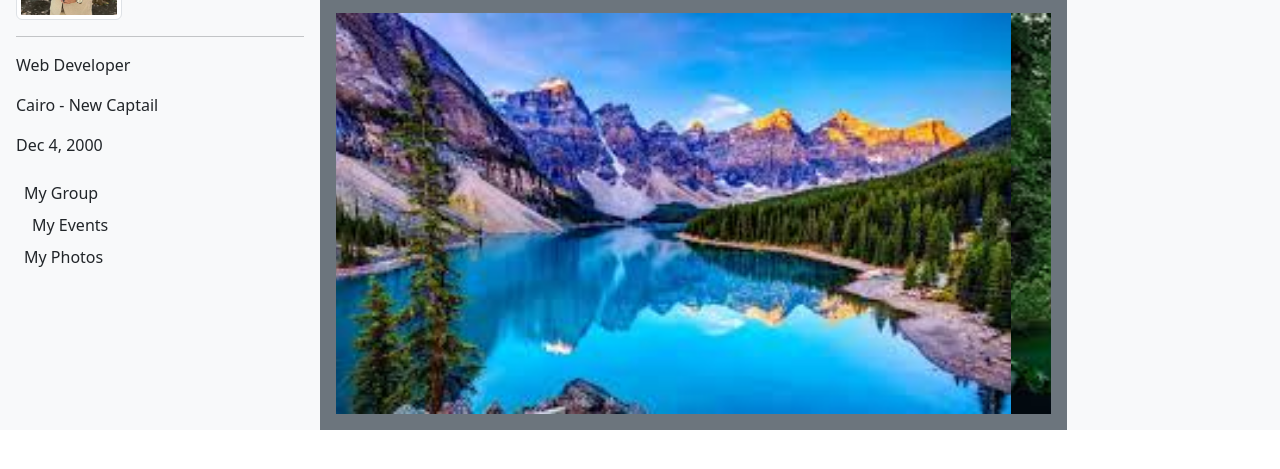
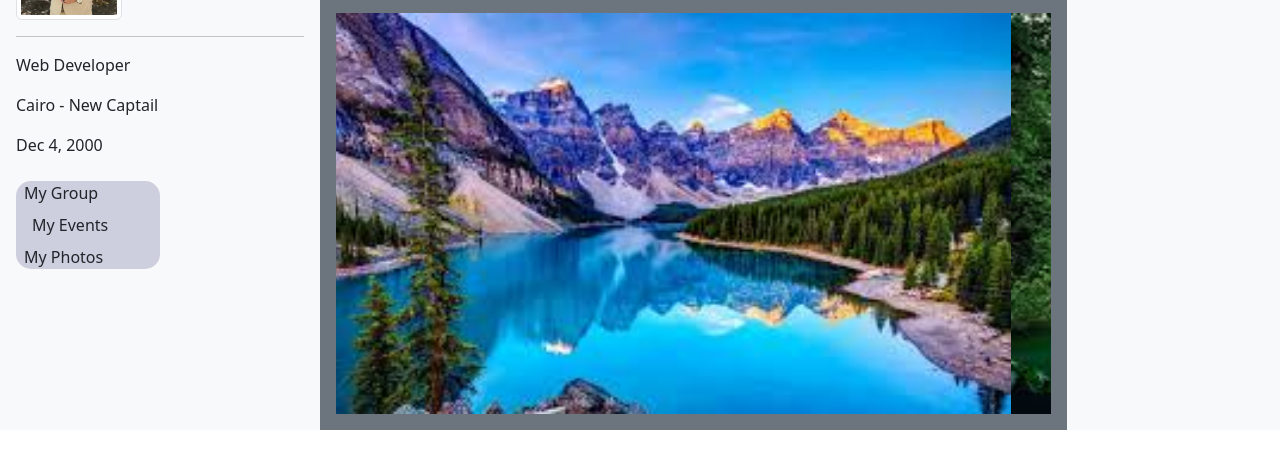
Before and after one commit to mahmoudali-ops/Media-Site, a plain HTML site: page index.html in a window 1280 px wide. Shown: the part 235-704 px from the top of the page. Drawn offline with Linux system fonts and the light colour scheme.

Commit message:
make style for new div which added in the right side

```diff
--- a/style.css
+++ b/style.css
@@ -46,3 +46,16 @@
   #userName:hover::after {
     width: 60%;
   }
+  .profile-card{
+    border: black;
+    width: 50%;
+    background-color: rgb(205, 207, 223);
+    align-items: center;
+    border-radius: 15px;
+    text-align: center;
+
+  }
+  .text-decoration-none{
+    text-shadow: #222;
+    justify-items: center;
+  }
```
